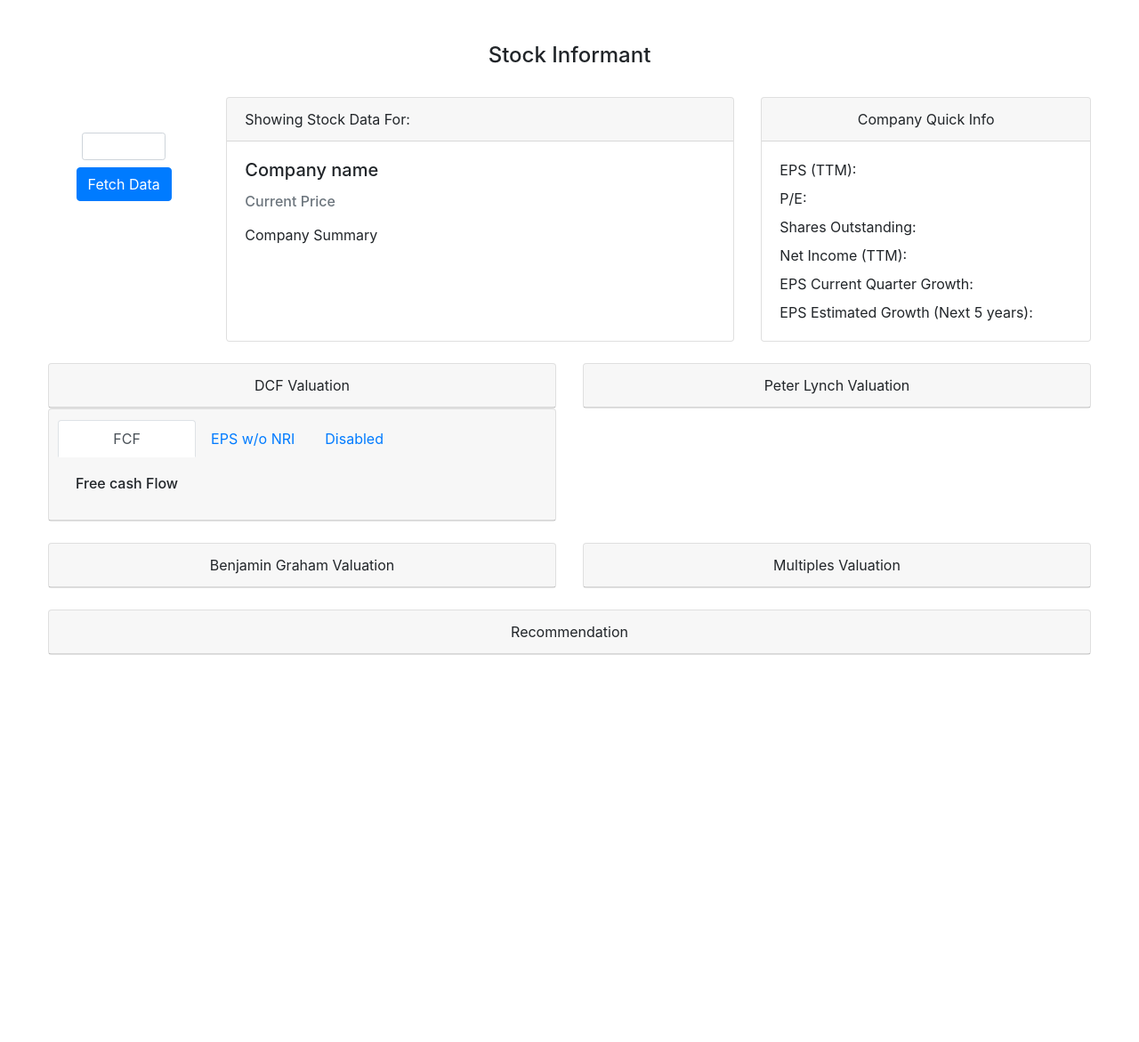
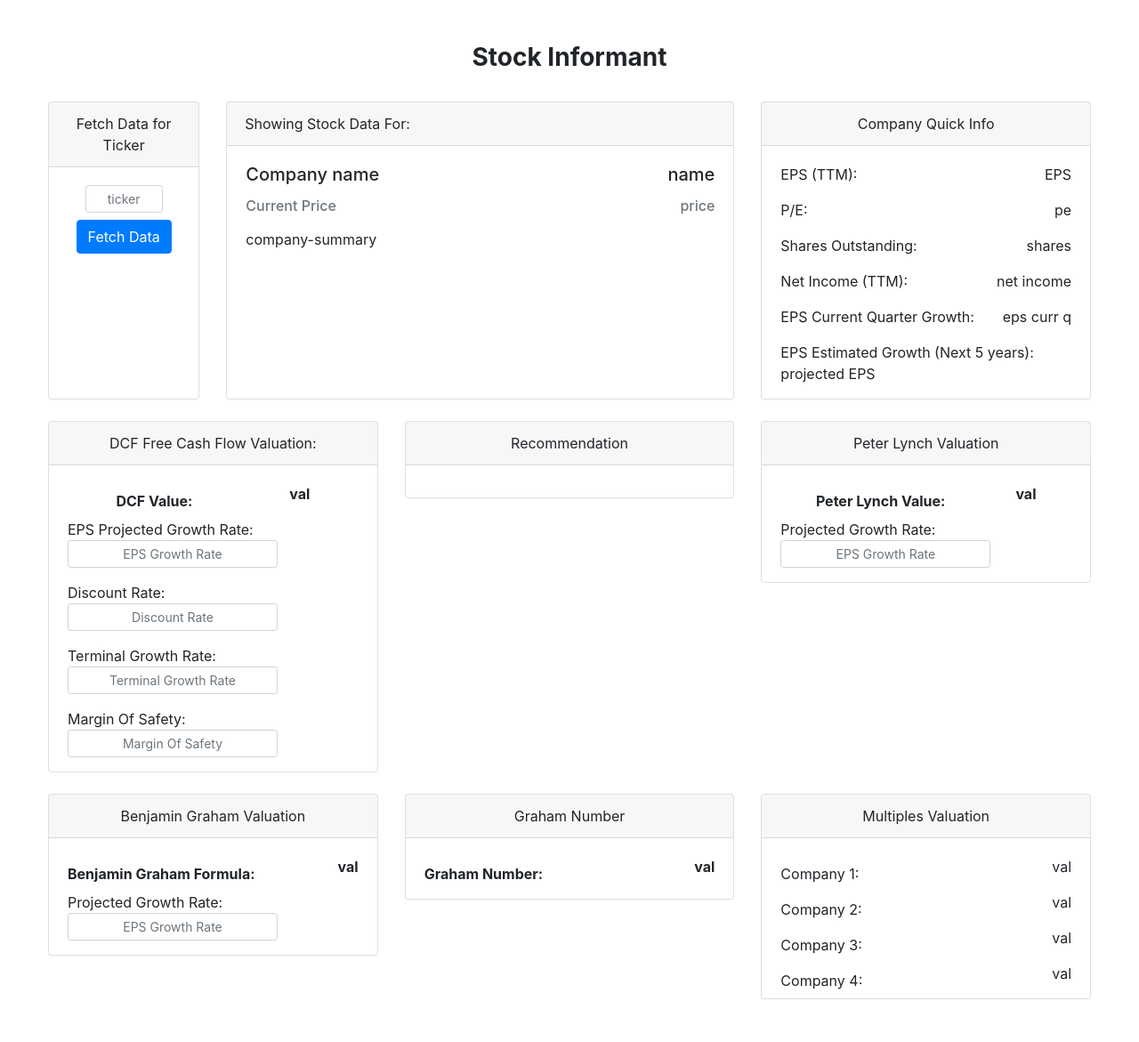
Before and after one commit to LHeen08/stock_informant, a Flask app: page /main_page in a window 1280 px wide. Shown: the whole page at 89% size. Before the commit the page ends 736 px from the top, so only its background shows below. Run offline with Flask 3, Linux system fonts and the light colour scheme.

Commit message:
Updated UI and project structure

```diff
--- /dev/null
+++ b/src/static/custom-scripts.js
@@ -0,0 +1,84 @@
+function showLoader() {
+  $("#loader-container").show();
+}
+
+function hideLoader() {
+  $("#loader-container").hide();
+}
+
+
+function fetchData(inital_fetch) {
+  // Show the loader when fetching data
+  showLoader();
+
+  var ticker;
+
+  if (inital_fetch) {
+    // Get the ticker value from the input field
+    ticker = $('#initial-ticker').val();
+  }
+  else {
+    ticker = $('#ticker').val();
+  }
+
+  // Make an AJAX POST request to fetch data and update the page
+  $.ajax({
+    method: 'POST',
+    url: '/fetch_data', // Call the fetch_data function in python
+    data: { ticker: ticker },
+    dataType: 'json',
+    success: function (data) {
+      if ('success' in data) {
+        console.log("Successful response from /fetch_data");
+
+        if (inital_fetch) {
+          // Route to main_page using flask
+          window.location.href = '/main_page';
+        }
+
+      }
+      else {
+        alert(data.error);
+      }
+
+      hideLoader();
+
+    },
+    error: function () {
+      hideLoader();
+      alert('Invalid data or an error occurred while fetching data. Please make sure you entered a correct ticker');
+    }
+
+  });
+}
+
+
+
+
+
+$(document).ready(function () {
+  // Handle button click event with jQuery
+  $('#fetch-button').click(fetchData);
+
+  // Handle initial page ticker fetch data button with jQuery
+  $('#initial-ticker').on("keydown", function (e) {
+    if (e.key == "Enter") {
+      console.log("Handling enter event with jQuery: " + e.key);
+      fetchData(true);
+      e.preventDefault();
+      return false;
+    }
+  });
+
+
+  // Handle initial page ticker fetch data button with jQuery
+  $('#ticker').on("keydown", function (e) {
+    if (e.key == "Enter") {
+      console.log("Handling enter event with jQuery: " + e.key);
+      fetchData(false);
+      e.preventDefault();
+      return false;
+    }
+  });
+
+});
--- /dev/null
+++ b/src/templates/data-page.html
@@ -0,0 +1,292 @@
+<!DOCTYPE html>
+
+<html lang="en">
+
+<head>
+  <title>Stock Informant</title>
+  <meta charset="utf-8" />
+  <link rel="shortcut icon" href="#" />
+  <meta name="viewport" content="width=device-width, initial-scale=1" />
+  <link rel="stylesheet" href="https://cdn.jsdelivr.net/npm/bootstrap@4.3.1/dist/css/bootstrap.min.css"
+    integrity="sha384-ggOyR0iXCbMQv3Xipma34MD+dH/1fQ784/j6cY/iJTQUOhcWr7x9JvoRxT2MZw1T" crossorigin="anonymous" />
+  <script src="https://ajax.googleapis.com/ajax/libs/jquery/3.7.1/jquery.min.js"></script>
+  <script src="https://cdn.jsdelivr.net/npm/popper.js@1.14.7/dist/umd/popper.min.js"
+    integrity="sha384-UO2eT0CpHqdSJQ6hJty5KVphtPhzWj9WO1clHTMGa3JDZwrnQq4sF86dIHNDz0W1"
+    crossorigin="anonymous"></script>
+  <script src="https://cdn.jsdelivr.net/npm/bootstrap@4.3.1/dist/js/bootstrap.min.js"
+    integrity="sha384-JjSmVgyd0p3pXB1rRibZUAYoIIy6OrQ6VrjIEaFf/nJGzIxFDsf4x0xIM+B07jRM"
+    crossorigin="anonymous"></script>
+  <script src="../static/custom-scripts.js"></script>
+
+  <style>
+    form.ticker-entry * {
+      box-sizing: border-box;
+    }
+
+    #ticker {
+      margin: auto;
+      width: 55%;
+    }
+
+    .loader-container {
+      position: fixed;
+      top: 0;
+      left: 0;
+      width: 100%;
+      height: 100%;
+      background: rgba(0, 0, 0, 0.7);
+      display: flex;
+      justify-content: center;
+      align-items: center;
+      z-index: 999;
+      display: none;
+      /* Initially hidden */
+    }
+
+    .loader {
+      position: relative;
+      top: 25%;
+      margin: auto;
+      justify-content: center;
+      align-items: center;
+      border: 5px solid #f3f3f3;
+      border-top: 5px solid #3498db;
+      border-radius: 50%;
+      width: 50px;
+      height: 50px;
+      animation: spin 2s linear infinite;
+    }
+
+    @keyframes spin {
+      0% {
+        transform: rotate(0deg);
+      }
+
+      100% {
+        transform: rotate(360deg);
+      }
+    }
+
+    #ticker {
+      margin: auto;
+      width: 55%;
+    }
+
+  </style>
+</head>
+
+<body>
+  <div class="container-fluid">
+    <div class="mt-5 row d-flex justify-content-center">
+      <h3><b>Stock Informant</b></h3>
+    </div>
+    <div id="input-data-row" class="mt-4 mb-4 ml-4 mr-4 row">
+      <div class="col-sm-2 d-flex">
+        <div class="card w-100">
+          <div class="card-header text-center">Fetch Data for Ticker</div>
+          <div>
+            <div class="card-body">
+              <div id="input-container" class="row d-flex text-center justify-content-center">
+                <form class="ticker-entry">
+                  <input type="text" name="ticker" id="ticker" class="form-control form-control-sm text-center"
+                    placeholder="ticker" required />
+                  <button type="button" id="fetch-button" class="btn btn-primary mt-2">
+                    Fetch Data
+                  </button>
+                </form>
+              </div>
+            </div>
+          </div>
+        </div>
+      </div>
+      <div class="col-md-6 d-flex justify-content-center">
+        <div class="card w-100">
+          <div class="card-header">Showing Stock Data For:</div>
+          <div class="card-body pb-0 ml-3 mr-3">
+            <div class="row justify-content-between">
+              <h5 class="card-title pb-2">Company name</h5>
+              <h5 class="card-title pb-2" id="company-name">name</h5>
+            </div>
+            <div class="row justify-content-between">
+              <h6 class="card-subtitle mb-2 text-muted pb-2">Current Price</h6>
+              <h6 class="card-subtitle mb-2 text-muted pb-2" id="current-price">price</h6>
+            </div>
+            <div class="row justify-content-between">
+              <p class="card-text" id="company-summary">company-summary</p>
+            </div>
+          </div>
+        </div>
+      </div>
+      <div id="quick-data" class="col">
+        <div class="card w-100">
+          <div class="card-header text-center">Company Quick Info</div>
+          <div class="card-body pb-0 ml-3 mr-3">
+            <div class="row justify-content-between">
+              <div class="card-content">EPS (TTM):</div>
+              <p id="quick-data-eps">EPS</p>
+            </div>
+            <div class="row justify-content-between">
+              <div class="card-content">P/E:</div>
+              <p id="quick-data-pe">pe</p>
+            </div>
+            <div class="row justify-content-between">
+              <div class="card-content">Shares Outstanding:</div>
+              <p id="quick-data-shares">shares</p>
+            </div>
+            <div class="row justify-content-between">
+              <div class="card-content">Net Income (TTM):</div>
+              <p id="quick-data-net-income">net income</p>
+            </div>
+            <div class="row justify-content-between">
+              <div class="card-content">EPS Current Quarter Growth:</div>
+              <p id="quick-data-eps-curr-q">eps curr q</p>
+            </div>
+            <div class="row justify-content-between">
+              <div class="card-content">
+                EPS Estimated Growth (Next 5 years):
+              </div>
+              <p id="quick-data-eps-growth">projected EPS</p>
+            </div>
+          </div>
+        </div>
+      </div>
+    </div>
+    <div class="mt-4 mb-4 ml-4 mr-4 row d-flex justify-content-around">
+      <div id="dcf-card" class="col">
+        <div class="card w-100">
+          <div class="card-header text-center">DCF Free Cash Flow Valuation: </div>
+          <div class="card-body pb-3 ml-3 mr-3">
+            <div class="row justify-content-around align-items-center">
+              <div class="card-content"><b>DCF Value:</b></div>
+              <p id="dcf-val"><b>val</b></p>
+            </div>
+            <div class="row pb-3 justify-content-between align-items-center">
+              <div class="card-content">EPS Projected Growth Rate: </div>
+              <form class="eps-growth-rate-entry">
+                <input type="text" name="eps-growth-entry" id="eps-growth-entry" class="form-control form-control-sm text-center"
+                  placeholder="EPS Growth Rate" required />
+              </form>
+            </div>
+            <div class="row pb-3 justify-content-between align-items-center">
+              <div class="card-content">Discount Rate: </div>
+              <form class="discount-rate-entry">
+                <input type="text" name="discount-rate" id="discount-rate-entry" class="form-control form-control-sm text-center"
+                  placeholder="Discount Rate" required />
+              </form>
+            </div>
+            <div class="row pb-3 justify-content-between align-items-center">
+              <div class="card-content">Terminal Growth Rate: </div>
+              <form class="terminal-growth-rate-entry">
+                <input type="text" name="terminal-growth-entry" id="terminal-growth-entry" class="form-control form-control-sm text-center"
+                  placeholder="Terminal Growth Rate" required />
+              </form>
+            </div>
+            <div class="row justify-content-between align-items-center">
+              <div class="card-content">Margin Of Safety: </div>
+              <form class="margin-of-safety-entry">
+                <input type="text" name="margin-of-safety-entry" id="margin-of-safety-entry" class="form-control form-control-sm text-center"
+                  placeholder="Margin Of Safety" required />
+              </form>
+            </div>
+          </div>
+        </div>
+      </div>
+      <div id="recommendation-eval-card" class="col">
+        <div class="card w-100">
+          <div class="card-header text-center">Recommendation</div>
+          <div class="card-body pb-0 ml-3 mr-3 mb-3">
+            <div class="row justify-content-center">
+              <div class="card-content">
+              </div>
+            </div>
+          </div>
+        </div>
+      </div>
+      <div id="lynch-eval-card" class="col">
+        <div class="card w-100">
+          <div class="card-header text-center">Peter Lynch Valuation</div>
+          <div class="card-body pb-3 ml-3 mr-3">
+            <div class="row justify-content-around align-items-center">
+              <div class="card-content"><b>Peter Lynch Value:</b></div>
+              <p id="peter-lynch-val"><b>val</b></p>
+            </div>
+            <div class="row justify-content-between align-items-center">
+              <div class="card-content">Projected Growth Rate: </div>
+              <form class="eps-growth-rate-entry">
+                <input type="text" name="eps-growth-entry" id="eps-growth-entry" class="form-control form-control-sm text-center"
+                  placeholder="EPS Growth Rate" required />
+              </form>
+            </div>
+          </div>
+        </div>
+      </div>
+    </div>
+    <div class="mt-4 mb-4 ml-4 mr-4 row d-flex justify-content-around">
+      <div id="ben-graham-formula-eval-card" class="col">
+        <div class="card w-100">
+          <div class="card-header text-center">Benjamin Graham Valuation</div>
+          <div class="card-body pb-3 ml-3 mr-3">
+            <div class="row justify-content-between align-items-center">
+              <div class="card-content"><b>Benjamin Graham Formula:</b></div>
+              <p id="ben-graham-formula-val"><b>val</b></p>
+            </div>
+            <div class="row justify-content-between align-items-center">
+              <div class="card-content">Projected Growth Rate: </div>
+              <form class="eps-growth-rate-entry">
+                <input type="text" name="eps-growth-entry" id="eps-growth-entry" class="form-control form-control-sm text-center"
+                  placeholder="EPS Growth Rate" required />
+              </form>
+            </div>
+          </div>
+        </div>
+      </div>
+      <div id="graham-number-eval-card" class="col">
+        <div class="card w-100">
+          <div class="card-header text-center">Graham Number</div>
+          <div class="card-body pb-2 ml-3 mr-3">
+            <div class="row justify-content-between align-items-center">
+              <div class="card-content"><b>Graham Number:</b></div>
+              <p id="graham-num-val"><b>val</b></p>
+            </div>
+          </div>
+        </div>
+      </div>
+      <div id="multiples-eval-card" class="col">
+        <div class="card w-100">
+          <div class="card-header text-center">Multiples Valuation</div>
+          <div class="card-body pb-0 ml-3 mr-3">
+            <div class="row justify-content-between align-items-center">
+              <div class="card-content">Company 1: </div>
+              <p>val</p>
+            </div>
+            <div class="row justify-content-between align-items-center">
+              <div class="card-content">Company 2: </div>
+              <p>val</p>
+            </div>
+            <div class="row justify-content-between align-items-center">
+              <div class="card-content">Company 3: </div>
+              <p>val</p>
+            </div>
+            <div class="row justify-content-between align-items-center">
+              <div class="card-content">Company 4: </div>
+              <p>val</p>
+            </div>
+          </div>
+        </div>
+      </div>
+    </div>
+    <div class="mt-4 mb-4 ml-4 mr-4 row d-flex justify-content-around">
+
+    </div>
+  </div>
+  <div class="loader-container" id="loader-container">
+    <div class="loader"></div>
+  </div>
+
+
+  <script>
+
+  </script>
+</body>
+
+</html>
--- a/templates/main_page.html
+++ /dev/null
@@ -1,179 +0,0 @@
-<!DOCTYPE html>
-
-<html lang="en">
-  <head>
-    <title>Stock Informant</title>
-    <meta charset="utf-8" />
-    <link rel="shortcut icon" href="#" />
-    <meta name="viewport" content="width=device-width, initial-scale=1" />
-    <link
-      rel="stylesheet"
-      href="https://cdn.jsdelivr.net/npm/bootstrap@4.3.1/dist/css/bootstrap.min.css"
-      integrity="sha384-ggOyR0iXCbMQv3Xipma34MD+dH/1fQ784/j6cY/iJTQUOhcWr7x9JvoRxT2MZw1T"
-      crossorigin="anonymous"
-    />
-    <script src="https://ajax.googleapis.com/ajax/libs/jquery/3.7.1/jquery.min.js"></script>
-    <script
-    src="https://cdn.jsdelivr.net/npm/popper.js@1.14.7/dist/umd/popper.min.js"
-    integrity="sha384-UO2eT0CpHqdSJQ6hJty5KVphtPhzWj9WO1clHTMGa3JDZwrnQq4sF86dIHNDz0W1"
-    crossorigin="anonymous"
-  ></script>
-  <script
-    src="https://cdn.jsdelivr.net/npm/bootstrap@4.3.1/dist/js/bootstrap.min.js"
-    integrity="sha384-JjSmVgyd0p3pXB1rRibZUAYoIIy6OrQ6VrjIEaFf/nJGzIxFDsf4x0xIM+B07jRM"
-    crossorigin="anonymous"
-  ></script>
-    <style>
-      #input-container {
-        padding-top: 40px;
-      }
-
-      form.ticker-entry * {
-        box-sizing: border-box;
-      }
-
-      #ticker {
-        margin: auto;
-        width: 55%;
-      }
-    </style>
-  </head>
-
-  <body>
-    <div class="container-fluid">
-      <div class="mt-5 row d-flex justify-content-center">
-        <h4>Stock Informant</h4>
-      </div>
-      <div id="input-data-row" class="mt-4 mb-4 ml-4 mr-4 row">
-        <div class="col-sm-2 d-flex">
-          <div id="input-container" class="d-flex text-center">
-            <form class="ticker-entry">
-              <input
-                type="text"
-                name="ticker"
-                id="ticker"
-                class="form-control form-control-sm text-center"
-                required
-              />
-              <button
-                type="button"
-                id="fetch-button"
-                class="btn btn-primary mt-2"
-              >
-                Fetch Data
-              </button>
-            </form>
-          </div>
-        </div>
-        <div class="col-md-6 d-flex justify-content-center">
-          <div class="card w-100">
-            <div class="card-header">Showing Stock Data For:</div>
-            <div class="card-body">
-              <h5 class="card-title pb-2">Company name</h5>
-              <h6 class="card-subtitle mb-2 text-muted pb-2">Current Price</h6>
-              <p class="card-text">Company Summary</p>
-            </div>
-          </div>
-        </div>
-        <div id="quick-data" class="col">
-          <div class="card w-100">
-            <div class="card-header text-center">Company Quick Info</div>
-            <div class="card-body">
-              <div class="card-content pb-2">EPS (TTM):</div>
-              <div class="card-content pb-2">P/E:</div>
-              <div class="card-content pb-2">Shares Outstanding:</div>
-              <div class="card-content pb-2">Net Income (TTM):</div>
-              <div class="card-content pb-2">EPS Current Quarter Growth:</div>
-              <div class="card-content">
-                EPS Estimated Growth (Next 5 years):
-              </div>
-            </div>
-          </div>
-        </div>
-      </div>
-      <div class="mt-4 mb-4 ml-4 mr-4 row d-flex justify-content-around">
-        <div id="dcf-card" class="col">
-          <div class="card w-100">
-            <div class="card-header text-center">DCF Valuation</div>
-          </div>
-          <div class="card">
-            <div class="card-header text-center">
-              <ul class="nav nav-tabs card-header-tabs">
-                <li class="nav-item">
-                  <a class="nav-link active" aria-current="true" href="#fcf"
-                    >FCF</a
-                  >
-                  <div class="card-body">
-                    <h6 class="card-title">Free cash Flow</h6>
-                    <div class="card-content"></div>
-                  </div>
-                </li>
-                <li class="nav-item">
-                  <a class="nav-link" href="#eps-no-nri">EPS w/o NRI</a>
-                </li>
-                <li class="nav-item">
-                  <a class="nav-link" href="#">Disabled</a>
-                </li>
-              </ul>
-            </div>
-          </div>
-        </div>
-        <div id="lynch-eval-card" class="col">
-          <div class="card w-100">
-            <div class="card-header text-center">Peter Lynch Valuation</div>
-          </div>
-        </div>
-      </div>
-      <div class="mt-4 mb-4 ml-4 mr-4 row d-flex justify-content-around">
-        <div id="graham-eval-card" class="col">
-          <div class="card w-100">
-            <div class="card-header text-center">Benjamin Graham Valuation</div>
-          </div>
-        </div>
-        <div id="multiples-eval-card" class="col">
-          <div class="card w-100">
-            <div class="card-header text-center">Multiples Valuation</div>
-          </div>
-        </div>
-      </div>
-      <div class="mt-4 mb-4 ml-4 mr-4 row d-flex justify-content-around">
-        <div id="recommendation-eval-card" class="col">
-          <div class="card w-100">
-            <div class="card-header text-center">Recommendation</div>
-          </div>
-        </div>
-      </div>
-    </div>
-
-    <script>
-      $(document).ready(function () {
-        // Handle button click event with jQuery
-        $("#fetch-button").click(function () {
-          // Get the ticker value from the input field
-          var ticker = $("#ticker").val();
-
-          // Make an AJAX POST request to fetch data and update the page
-          $.ajax({
-            method: "POST",
-            url: "/fetch_data", // Call the fetch_data function in python
-            data: { ticker: ticker },
-            dataType: "json",
-            success: function (data) {
-              if (data) {
-              } else {
-                alert(
-                  "Invalid data or an error occurred while fetching data. Please make sure you entered a correct ticker"
-                );
-              }
-            },
-            error: function () {
-              alert(
-                "Invalid data or an error occurred while fetching data. Please make sure you entered a correct ticker"
-              );
-            },
-          });
-        });
-      });
-    </script>
-  </body>
-</html>
```
Also changed, not shown: src/templates/ticker-entry-page.html (renamed from templates/start_page.html, +56 -56 lines), src/web_app.py (renamed from web_app.py, +6 -7 lines), custom_scripts.js (deleted), src/data_collection.py (renamed from data_collection.py), src/main.py (renamed from main.py), src/test.json (renamed from test.json), src/test.py (renamed from test.py), src/valuation_functions.py (renamed from valuation_functions.py).
